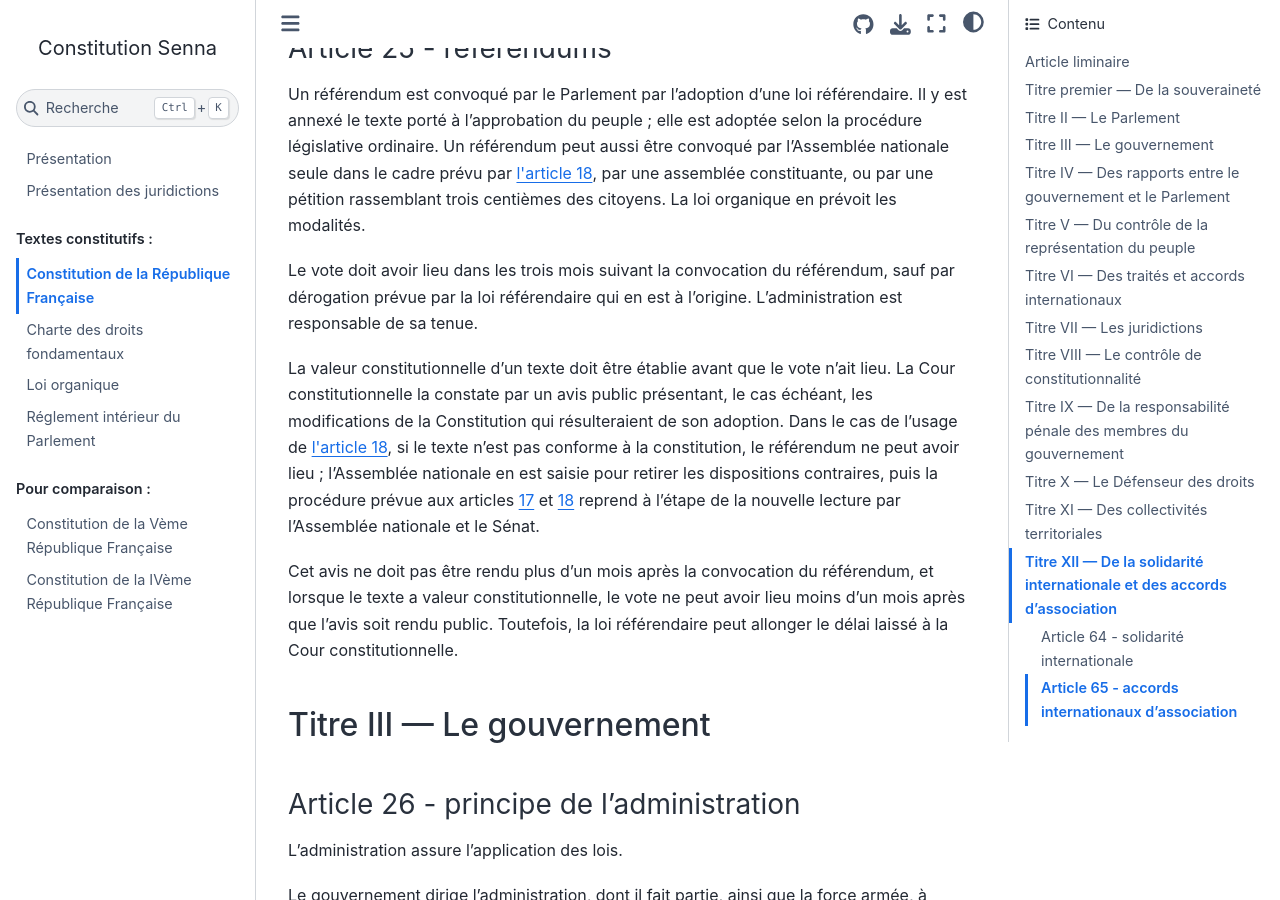
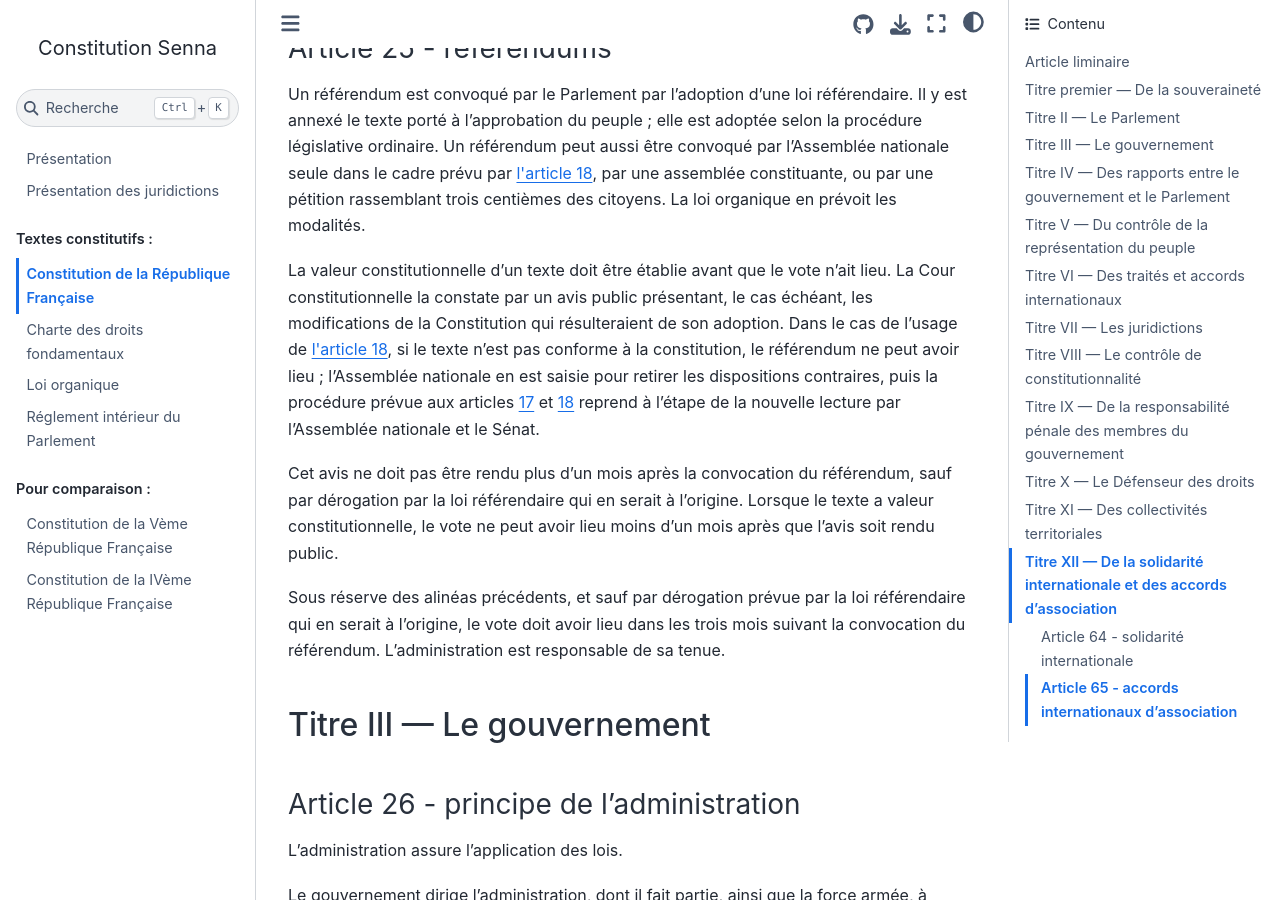
Before and after one commit to Gouvernathor/senna, a Sphinx documentation site: the page built from source/constitution.rst, in a window 1280 px wide and 900 px high, scrolled down 8697 px. Built offline with Sphinx 7.4.7 and the Sphinx Book theme 1.1.4, drawn with Linux system fonts in a browser that asks for light colours.

Commit message:
Reformulation et hiérarchisation des contraintes

```diff
--- a/source/constitution.rst
+++ b/source/constitution.rst
@@ -220,11 +220,11 @@
 
 Un référendum est convoqué par le Parlement par l'adoption d'une loi référendaire. Il y est annexé le texte porté à l'approbation du peuple ; elle est adoptée selon la procédure législative ordinaire. Un référendum peut aussi être convoqué par l'Assemblée nationale seule dans le cadre prévu par :artref:`adoption par une seule assemblée`, par une assemblée constituante, ou par une pétition rassemblant trois centièmes des citoyens. La loi organique en prévoit les modalités.
 
-Le vote doit avoir lieu dans les trois mois suivant la convocation du référendum, sauf par dérogation prévue par la loi référendaire qui en est à l'origine. L'administration est responsable de sa tenue.
-
 La valeur constitutionnelle d'un texte doit être établie avant que le vote n'ait lieu. La Cour constitutionnelle la constate par un avis public présentant, le cas échéant, les modifications de la Constitution qui résulteraient de son adoption. Dans le cas de l'usage de :artref:`adoption par une seule assemblée`, si le texte n'est pas conforme à la constitution, le référendum ne peut avoir lieu ; l'Assemblée nationale en est saisie pour retirer les dispositions contraires, puis la procédure prévue aux articles :artnumref:`navette parlementaire et CMP` et :artnumref:`adoption par une seule assemblée` reprend à l'étape de la nouvelle lecture par l'Assemblée nationale et le Sénat.
 
-Cet avis ne doit pas être rendu plus d'un mois après la convocation du référendum, et lorsque le texte a valeur constitutionnelle, le vote ne peut avoir lieu moins d'un mois après que l'avis soit rendu public. Toutefois, la loi référendaire peut allonger le délai laissé à la Cour constitutionnelle.
+Cet avis ne doit pas être rendu plus d'un mois après la convocation du référendum, sauf par dérogation par la loi référendaire qui en serait à l'origine. Lorsque le texte a valeur constitutionnelle, le vote ne peut avoir lieu moins d'un mois après que l'avis soit rendu public.
+
+Sous réserve des alinéas précédents, et sauf par dérogation prévue par la loi référendaire qui en serait à l'origine, le vote doit avoir lieu dans les trois mois suivant la convocation du référendum. L'administration est responsable de sa tenue.
 
 ---------------------------
 Titre III — Le gouvernement
```
